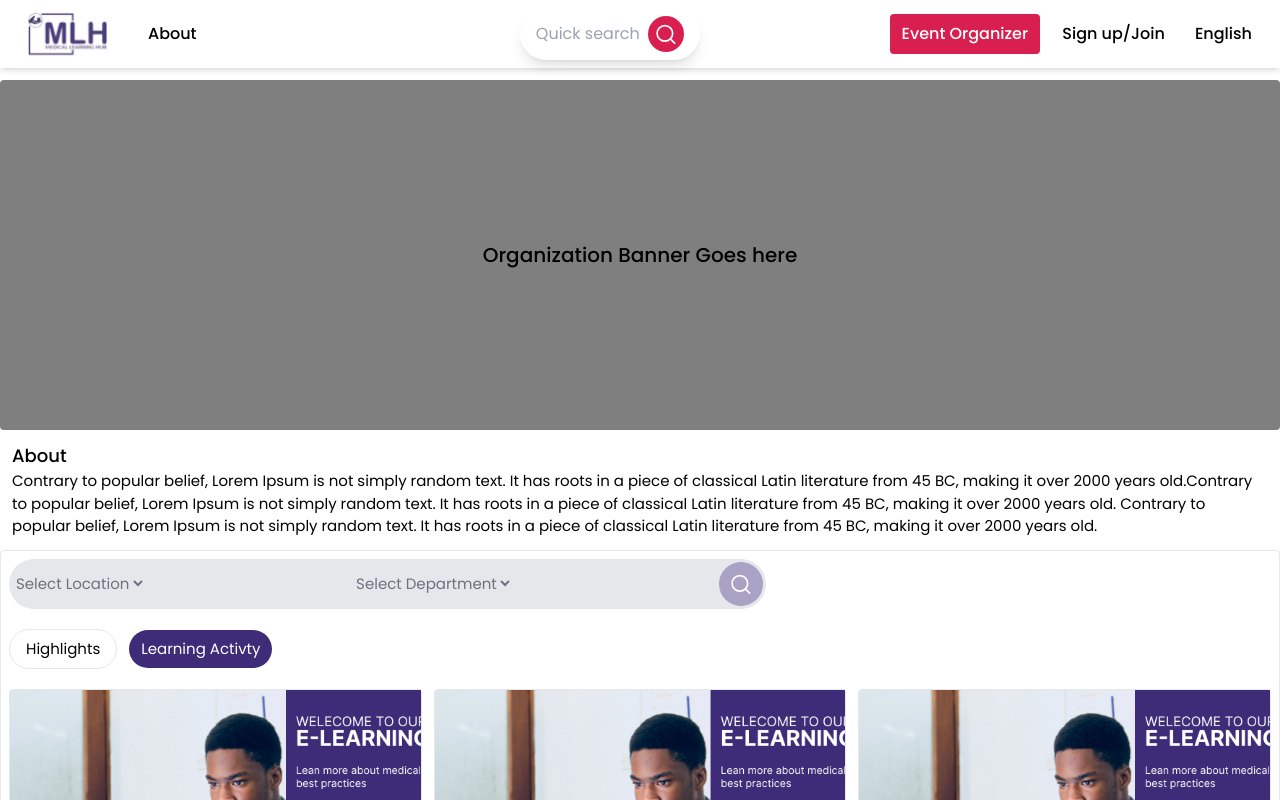
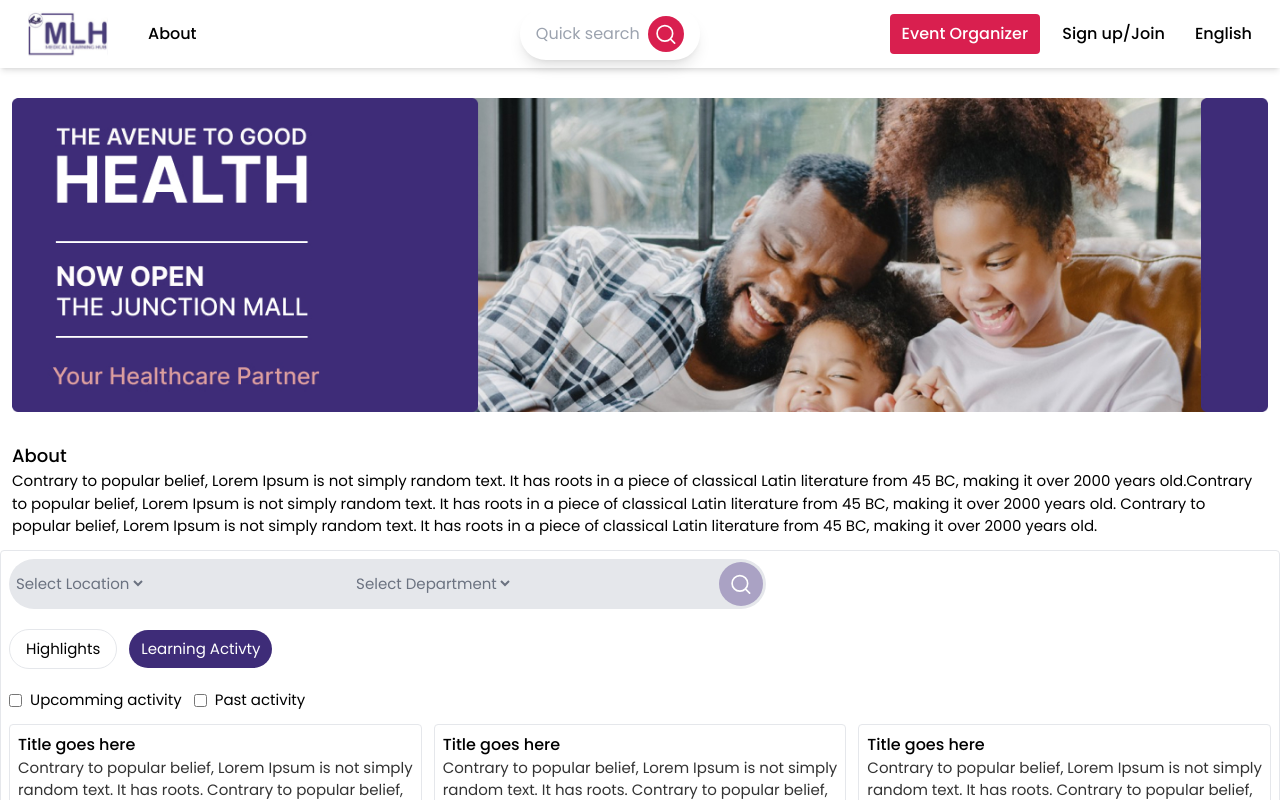
Before and after one commit to Arthur-Smart/MLH, a Next.js app: page /institution/1 in a window 1280 px wide. Both pictures are taken after a click on the button "Learning Activty". Shown: the top 800 px of the page. Built offline with nearby package versions, Linux system fonts and the light colour scheme.

Commit message:
Footer Section Design

```diff
--- a/src/app/(root)/institution/[slug]/institution.module.css
+++ b/src/app/(root)/institution/[slug]/institution.module.css
@@ -0,0 +1,5 @@
+.organization_banner{
+    width:100%;
+    height:100%;
+    object-fit: contain;
+}
--- a/src/app/(root)/institution/[slug]/page.tsx
+++ b/src/app/(root)/institution/[slug]/page.tsx
@@ -4,6 +4,8 @@ import React, { useState } from "react";
 import styles from "./institution.module.css";
 import Image from "next/image";
 import SEARCH_ICON from "../../../../../public/search.svg";
+import ORG_BANNER from "../../../../../public/org-banner.jpg";
+import LearningActivities from "@/globals/learningactivities/LearningActivities";
 import Highlights from "@/globals/highlights/Hightlights";
 
 const page = () => {
@@ -27,9 +29,14 @@ const page = () => {
 
   return (
     <main className="w-full flex flex-col items-center justify-center py-3">
-      <section className="container rounded h-[350px] bg-black/50 flex items-center justify-center">
-        {/* <Image src="" alt="Avenue Banner" width={2000} height={700} className={styles.organization_banner}/> */}
-        <p className="text-xl font-medium">Organization Banner Goes here</p>
+      <section className="container rounded h-[350px] flex items-center justify-center">
+        <Image
+          src={ORG_BANNER}
+          alt="Avenue Banner"
+          width={2000}
+          height={700}
+          className={styles.organization_banner}
+        />
       </section>
       <section className="container mt-3">
         <h2 className="text-lg font-medium">About</h2>
@@ -73,7 +80,7 @@ const page = () => {
         <div className="flex items-center gap-3 mt-5">
           {buttons.map((button) => (
             <button
-            onClick={() => setSelected(button.id)}
+              onClick={() => setSelected(button.id)}
               className={
                 selected == button.id
                   ? "py-2 px-3 bg-[#3E2C78] rounded-full text-[15px] text-white"
@@ -88,7 +95,8 @@ const page = () => {
 
         {/* Highlight & Learning Section */}
         <div className="w-full mt-5">
-          <Highlights/>
+          {/* <Highlights/> */}
+          {selected == 1 ? <Highlights /> : <LearningActivities />}
         </div>
       </section>
     </main>
--- a/src/app/layout.tsx
+++ b/src/app/layout.tsx
@@ -2,6 +2,7 @@ import type { Metadata } from "next";
 import { Poppins } from "next/font/google";
 import "./globals.css";
 import Navbar from "@/globals/navbar/Navbar";
+import Footer from "@/globals/footer/Footer";
 
 const poppins = Poppins({
   subsets: ["latin"],
@@ -24,7 +25,9 @@ export default function RootLayout({
     <html lang="en">
       <body className={poppins.className}>
         <Navbar/>
-        {children}</body>
+        {children}
+        <Footer/>
+        </body>
     </html>
   );
 }
--- /dev/null
+++ b/src/globals/footer/Footer.tsx
@@ -0,0 +1,14 @@
+import React from 'react'
+import styles from "./footer.module.css"
+
+const Footer = () => {
+  return (
+    <footer className="w-full flex items-center justify-center bg-[#3E2C78]">
+        <div className="container grid grid-cols-4">
+
+        </div>
+    </footer>
+  )
+}
+
+export default Footer
--- a/src/globals/highlights/Hightlights.tsx
+++ b/src/globals/highlights/Hightlights.tsx
@@ -13,7 +13,7 @@ const Highlights = () => {
       <Highlight/>
       <Highlight/>
       </div>
-        <button className="mt-4 bg-[#3E2C78] rounded-full text-white py-2 px-4 text-[15px] w-[fit-content] self-center">Load more</button>
+        <button className="mt-4 bg-[#3E2C78] hover:bg-[#3E2C78]/90  rounded-full text-white py-2 px-4 text-[15px] w-[fit-content] self-center">Load more</button>
     </main>
   )
 }
--- a/src/globals/learningactivities/LearningActivities.tsx
+++ b/src/globals/learningactivities/LearningActivities.tsx
@@ -1,13 +1,29 @@
 import React from 'react'
-import styles from './learningactivity.module.css'
+import styles from './learningactivities.module.css'
 import LearningActivity from '../learningactivity/LearningActivity'
 
 const LearningActivities = () => {
   return (
     <main className="w-full flex flex-col justify-center">
-        <div className="w-[100%] grid grid-cols-3 gap-3">
-
+        <div className="flex items-center gap-3">
+            <div className="flex items-center">
+                <input type="checkbox"/>
+                <p className="text-[15px] ml-2">Upcomming activity</p>
+            </div>
+            <div className="flex items-center">
+                <input type="checkbox"/>
+                <p className="text-[15px] ml-2">Past activity</p>
+            </div>
         </div>
+        <div className="w-[100%] grid grid-cols-3 gap-3 mt-3">
+            <LearningActivity/>
+            <LearningActivity/>
+            <LearningActivity/>
+            <LearningActivity/>
+            <LearningActivity/>
+            <LearningActivity/>
+        </div>
+        <button className="mt-4 bg-[#3E2C78] hover:bg-[#3E2C78]/90 rounded-full text-white py-2 px-4 text-[15px] w-[fit-content] self-center">Load more</button>
     </main>
   )
 }
--- a/src/globals/learningactivity/LearningActivity.tsx
+++ b/src/globals/learningactivity/LearningActivity.tsx
@@ -1,8 +1,5 @@
 import React from "react";
 import styles from "./learningactivity.module.css";
-
-import Image from "next/image";
-import INSTITUTION_IMAGE from "../../../public/insight.jpg";
 
 const LearningActivity = () => {
   return (
--- a/src/globals/learningactivity/learningactivity.module.css
+++ b/src/globals/learningactivity/learningactivity.module.css
@@ -1,3 +1,3 @@
 .activity_container{
-    height:35vh;
+    height:18vh;
 }
```
Also changed, not shown: public/org-banner.jpg (added), src/globals/footer/footer.module.css (added).
